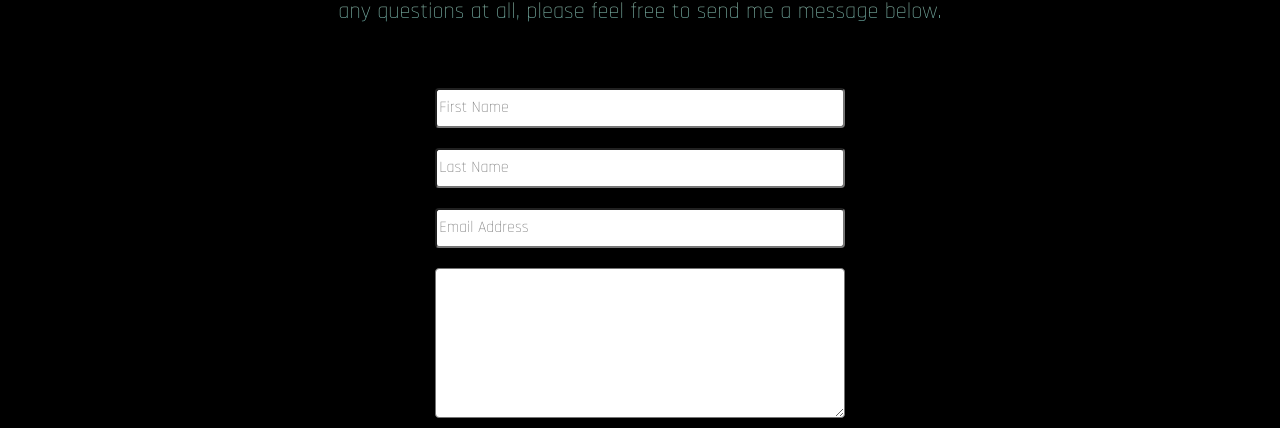
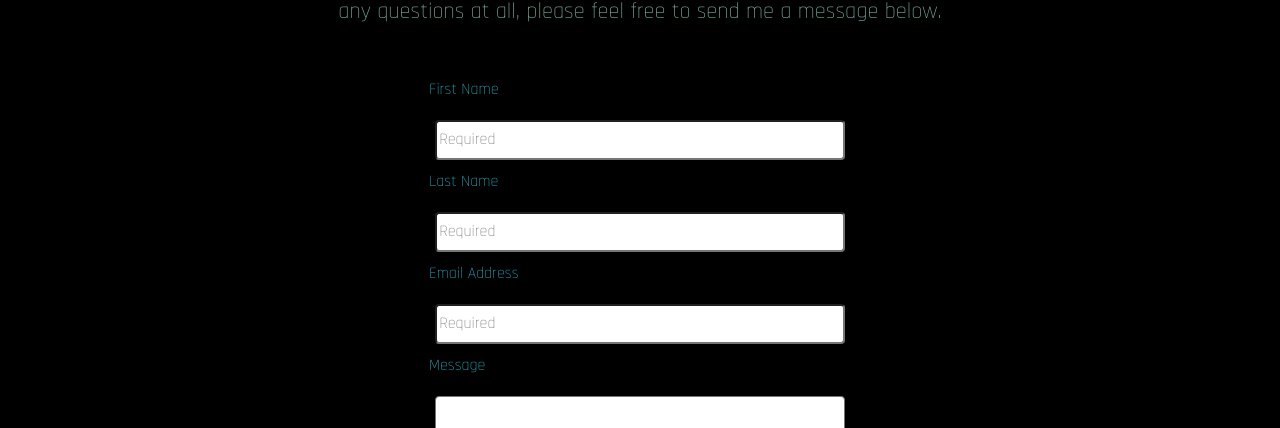
Before and after one commit to acurunner79/My-Portfolio-Frontend, a React (Create React App) app: page /contact in a window 1280 px wide. Shown: the part 305-733 px from the top of the page. Built offline with nearby package versions, Linux system fonts and the light colour scheme; no server answers.

Commit message:
styled the contact form a bit

```diff
--- a/src/components/About.js
+++ b/src/components/About.js
@@ -19,24 +19,32 @@ const About = () => {
          </div>
             <form onSubmit={handleSubmit}>
                <ValidationError field="email" prefix="Email" errors={state.errors} />
+               <label className="contact-label">First Name</label>
+                  {/* <br/> */}
                <input className="inputs"
                   type="name"
                   name="first name"
-                  placeholder="First Name">
+                  placeholder="Required">
                </input>
                   <br/>
+               <label className="contact-label">Last Name</label>
+               {/* <br/> */}
                <input className="inputs"
                   type="name"
                   name="last name"
-                  placeholder="Last Name">
+                  placeholder="Required">
                </input>
                   <br/>
+               <label className="contact-label">Email Address</label>
+                  {/* <br/> */}
                <input className="inputs"
                   type="email"
                   name="email"
-                  placeholder="Email Address">
+                  placeholder="Required">
                </input>
                   <br/>
+               <label className="contact-label">Message</label>
+                  {/* <br/> */}
                <textarea
                   id="message"
                   name="message">
--- a/src/components/about.css
+++ b/src/components/about.css
@@ -6,6 +6,12 @@
 #contact-header{
     text-align: center;
     padding: 20px;
+}
+
+label.contact-label{
+    display:flex;
+    margin-left: 45px;
+    padding: 0 auto;
 }
 
 .inputs{
@@ -27,6 +33,10 @@
     padding-top: 50px;
     padding-bottom: 50px;
     }
+
+    label.contact-label{
+        margin-left: 80px;
+    }
 }
 
 @media (min-width: 1024px){
@@ -40,6 +50,10 @@
         width: 800px;
     }
 
+    label.contact-label{
+        margin-left: 45px;
+    }
+
     form{
         width: 40%;
     }
```
